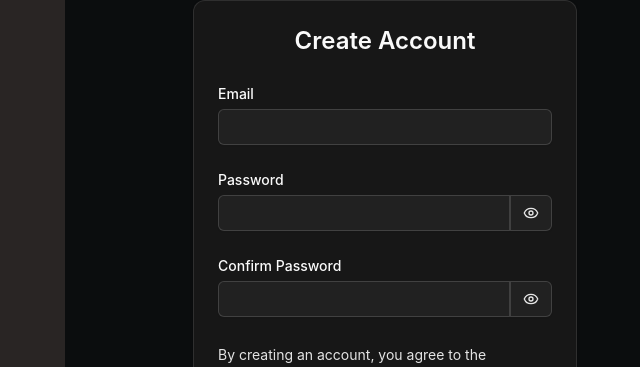
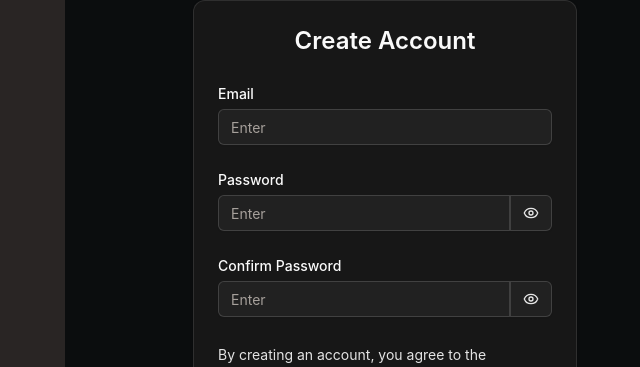
Before and after one commit to lathieuhuan/opulenka, a Next.js app in the folder apps/web/: page /register in a window 1280 px wide. Shown: the part 171-538 px from the top of the page, without its empty margins (575-1215 px from the left). Built offline with nearby package versions, Linux system fonts and the light colour scheme.

Commit message:
feat(web): add default translated placeholders to form fields (#9)

```diff
--- /dev/null
+++ b/apps/web/src/components/form/configs.ts
@@ -0,0 +1,4 @@
+export const DEFAULT_PLACEHOLDER = {
+  __Enter: "__Enter",
+  __Select: "__Select",
+};
--- a/apps/web/src/components/form/form-field.tsx
+++ b/apps/web/src/components/form/form-field.tsx
@@ -15,6 +15,7 @@ import {
 import { ErrorDecoder } from "@/config/zod";
 import { Label } from "@/lib/components/label";
 import { cn } from "@/lib/utils/functions";
+import { DEFAULT_PLACEHOLDER } from "./configs";
 
 type FormFieldProps<
   TFieldValues extends FieldValues = FieldValues,
@@ -55,7 +56,7 @@ export function FormField<
   transformValue,
 }: FormFieldProps<TFieldValues, TName>) {
   const id = useId();
-  const t = useTranslations("FormErrors");
+  const t = useTranslations("FormField");
   const formItemId = `${id}-form-item`;
   const formMessageId = `${id}-form-item-message`;
 
@@ -88,6 +89,10 @@ export function FormField<
             children.props,
             rest,
           );
+
+          if (mergedProps.placeholder && mergedProps.placeholder in DEFAULT_PLACEHOLDER) {
+            mergedProps.placeholder = t(mergedProps.placeholder);
+          }
 
           controlChild = cloneElement(children, mergedProps);
         }
--- a/apps/web/src/components/form/form-input-number.tsx
+++ b/apps/web/src/components/form/form-input-number.tsx
@@ -1,5 +1,6 @@
 import { ClassValue } from "clsx";
 import { InputNumber, InputNumberProps } from "@/lib/components/input-number";
+import { DEFAULT_PLACEHOLDER } from "./configs";
 import { FormField } from "./form-field";
 
 type FormInputNumberProps = InputNumberProps & {
@@ -24,7 +25,7 @@ export function FormInputNumber({
       required={required}
       transformValue={(val) => (val === undefined ? "" : val)}
     >
-      <InputNumber {...props} />
+      <InputNumber placeholder={DEFAULT_PLACEHOLDER.__Enter} {...props} />
     </FormField>
   );
 }
--- a/apps/web/src/components/form/form-input.tsx
+++ b/apps/web/src/components/form/form-input.tsx
@@ -1,6 +1,7 @@
 import { ClassValue } from "clsx";
 import { Input, InputProps } from "@/lib/components/input";
 import { FormField } from "./form-field";
+import { DEFAULT_PLACEHOLDER } from "./configs";
 
 type FormInputProps = InputProps & {
   name: string;
@@ -12,7 +13,7 @@ type FormInputProps = InputProps & {
 export function FormInput({ name, label, required, fieldClass, ...props }: FormInputProps) {
   return (
     <FormField name={name} label={label} className={fieldClass} required={required}>
-      <Input {...props} />
+      <Input placeholder={DEFAULT_PLACEHOLDER.__Enter} {...props} />
     </FormField>
   );
 }
--- a/apps/web/src/components/form/form-select.tsx
+++ b/apps/web/src/components/form/form-select.tsx
@@ -1,5 +1,6 @@
 import { ClassValue } from "clsx";
 import { Select, SelectProps } from "@/lib/components/select";
+import { DEFAULT_PLACEHOLDER } from "./configs";
 import { FormField } from "./form-field";
 
 type FormSelectProps = SelectProps & {
@@ -12,7 +13,7 @@ type FormSelectProps = SelectProps & {
 export function FormSelect({ name, label, required, fieldClass, ...props }: FormSelectProps) {
   return (
     <FormField name={name} label={label} className={fieldClass} required={required}>
-      <Select block {...props} />
+      <Select block placeholder={DEFAULT_PLACEHOLDER.__Select} {...props} />
     </FormField>
   );
 }
--- a/apps/web/src/features/login-page/login-form.tsx
+++ b/apps/web/src/features/login-page/login-form.tsx
@@ -7,6 +7,7 @@ import { useTranslations } from "next-intl";
 import { useRouter } from "next/navigation";
 import { useForm } from "react-hook-form";
 
+import { DEFAULT_PLACEHOLDER } from "@/components/form/configs";
 import { login } from "@/services/auth-service";
 import { loginSchema, type LoginSchema } from "@/validation-schemas/auth-schemas";
 
@@ -54,7 +55,7 @@ export function LoginForm() {
 
             <div>
               <FormField name="password" label={t("password")}>
-                <PasswordInput />
+                <PasswordInput placeholder={DEFAULT_PLACEHOLDER.__Enter} />
               </FormField>
 
               <div className="text-right text-sm">
--- a/apps/web/src/features/register-page/register-form.tsx
+++ b/apps/web/src/features/register-page/register-form.tsx
@@ -6,6 +6,7 @@ import { Loader2 } from "lucide-react";
 import { useTranslations } from "next-intl";
 import { useForm } from "react-hook-form";
 
+import { DEFAULT_PLACEHOLDER } from "@/components/form/configs";
 import { register } from "@/services/auth-service";
 import { registerSchema, type RegisterSchema } from "@/validation-schemas/auth-schemas";
 
@@ -49,11 +50,11 @@ export function RegisterForm() {
             <FormInput name="email" label={t("email")} />
 
             <FormField control={form.control} name="password" label={t("password")}>
-              <PasswordInput />
+              <PasswordInput placeholder={DEFAULT_PLACEHOLDER.__Enter} />
             </FormField>
 
             <FormField control={form.control} name="passwordConfirm" label={t("passwordConfirm")}>
-              <PasswordInput />
+              <PasswordInput placeholder={DEFAULT_PLACEHOLDER.__Enter} />
             </FormField>
 
             <p className="text-sm opacity-90">
--- a/apps/web/src/messages/en.json
+++ b/apps/web/src/messages/en.json
@@ -1,9 +1,11 @@
 {
-  "FormErrors": {
+  "FormField": {
     "REQUIRED_INFO": "This field is required",
     "MIN_LENGTH": "Please enter at least {min} characters",
     "INVALID_VALUE": "Invalid information",
-    "INCORRECT_PASSWORD_CONFIRM": "Incorrect password confirmation"
+    "INCORRECT_PASSWORD_CONFIRM": "Incorrect password confirmation",
+    "__Enter": "Enter",
+    "__Select": "Select"
   },
   "AuthServiceErrors": {
     "INVALID_LOGIN_INFO": "Invalid login information",
```
